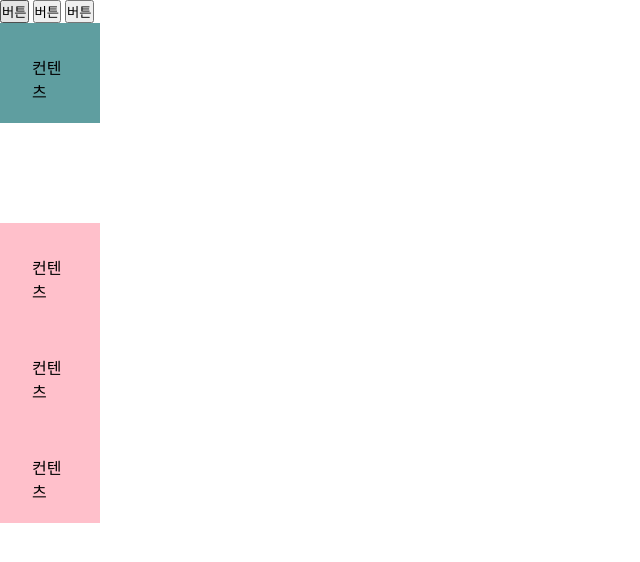
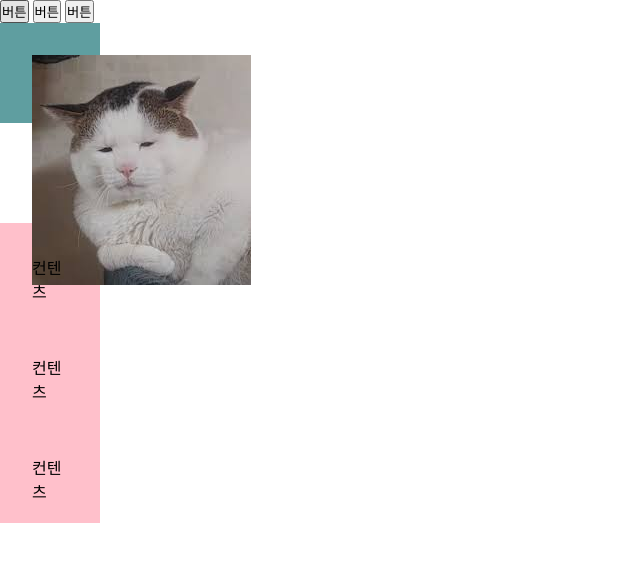
Before and after one commit to venty1993/2405-WEB1, a plain HTML site: page day08/box-model.html in a window 1280 px wide. Shown: the whole page, without its empty margins (0-640 px from the left). Drawn offline with Linux system fonts and the light colour scheme.

Commit message:
Update box-model.html

```diff
--- a/day08/box-model.html
+++ b/day08/box-model.html
@@ -40,7 +40,7 @@
     <button>버튼</button>
 
     <div class="box 윗놈">
-        컨텐츠
+        <img src="../img/images.jpg" alt="">
     </div>
     <div class="box 아랫놈">
         컨텐츠
```
